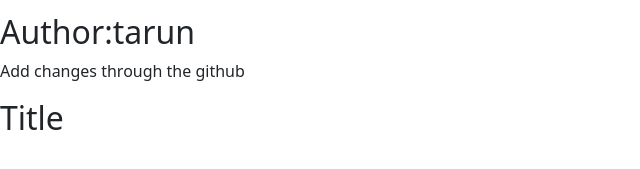
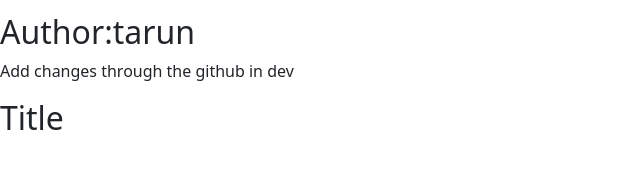
Before and after one commit to tarunreddy55/GitGithubMasterClass, a plain HTML site: page index.html in a window 1280 px wide. Shown: the part 139-308 px from the top of the page, 0-640 px from the left. Drawn offline with nearby package versions, Linux system fonts and the light colour scheme.

Commit message:
changed in index.html from dev

```diff
--- a/index.html
+++ b/index.html
@@ -53,7 +53,7 @@
    </div>
    <h2>Author:tarun</h2>
    <div>
-      <p>Add changes through the  github </p>
+      <p>Add changes through the  github in dev</p>
       <h2>Title</h2>
    </div>
 </body>
```
